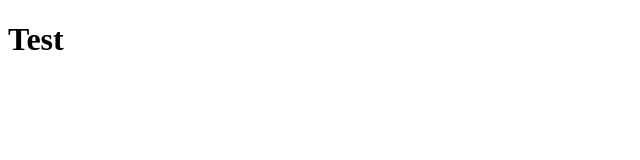
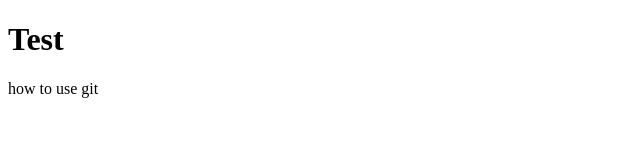
Before and after one commit to ElMenor716/new-repo, a plain HTML site: page index.html in a window 1280 px wide. Shown: the whole page, without its empty margins (0-640 px from the left). Drawn offline with Linux system fonts and the light colour scheme.

Commit message:
added p tag

```diff
--- a/index.html
+++ b/index.html
@@ -7,5 +7,6 @@
 </head>
 <body>
     <h1>Test</h1>
+    <p>how to use git</p>
 </body>
 </html>
```
